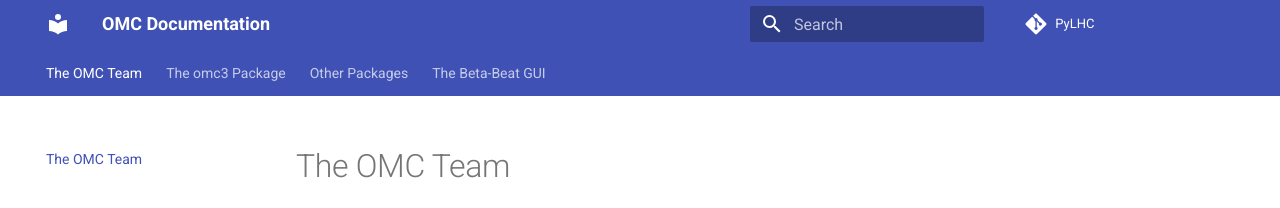
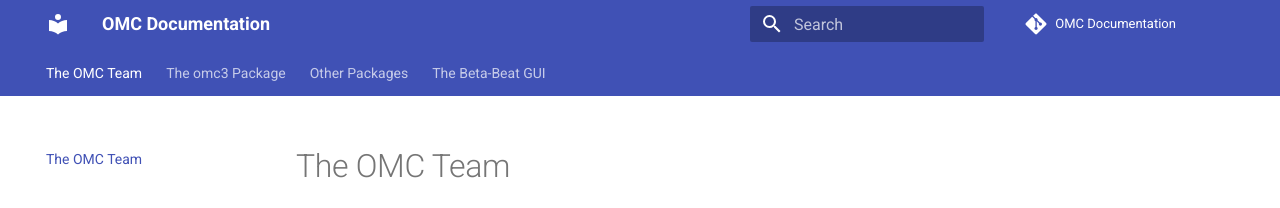
Before and after one commit to pylhc/pylhc.github.io, an MkDocs documentation site: the page built from docs/index.md, in a window 1280 px wide. Shown: the top 208 px of the page. Built offline with MkDocs 1.6.1 and Material for MkDocs 9.7.7, drawn with Linux system fonts in a browser that asks for light colours; comment, search, counter and statistics services are not loaded.

Commit message:
update repo link so the modification links from gh-pages work

```diff
--- a/mkdocs.yml
+++ b/mkdocs.yml
@@ -9,9 +9,10 @@ site_author: Felix Soubelet
 
 
 # Repository
-repo_name: 'PyLHC'
-repo_url: 'https://github.com/pylhc'
-
+#repo_name: 'PyLHC'
+#repo_url: 'https://github.com/pylhc'
+repo_name: 'OMC Documentation'
+repo_url: 'https://github.com/fsoubelet/doc_omc'
 
 # Copyright
 copyright: 'Copyright &copy; 2020 Felix Soubelet'
```
